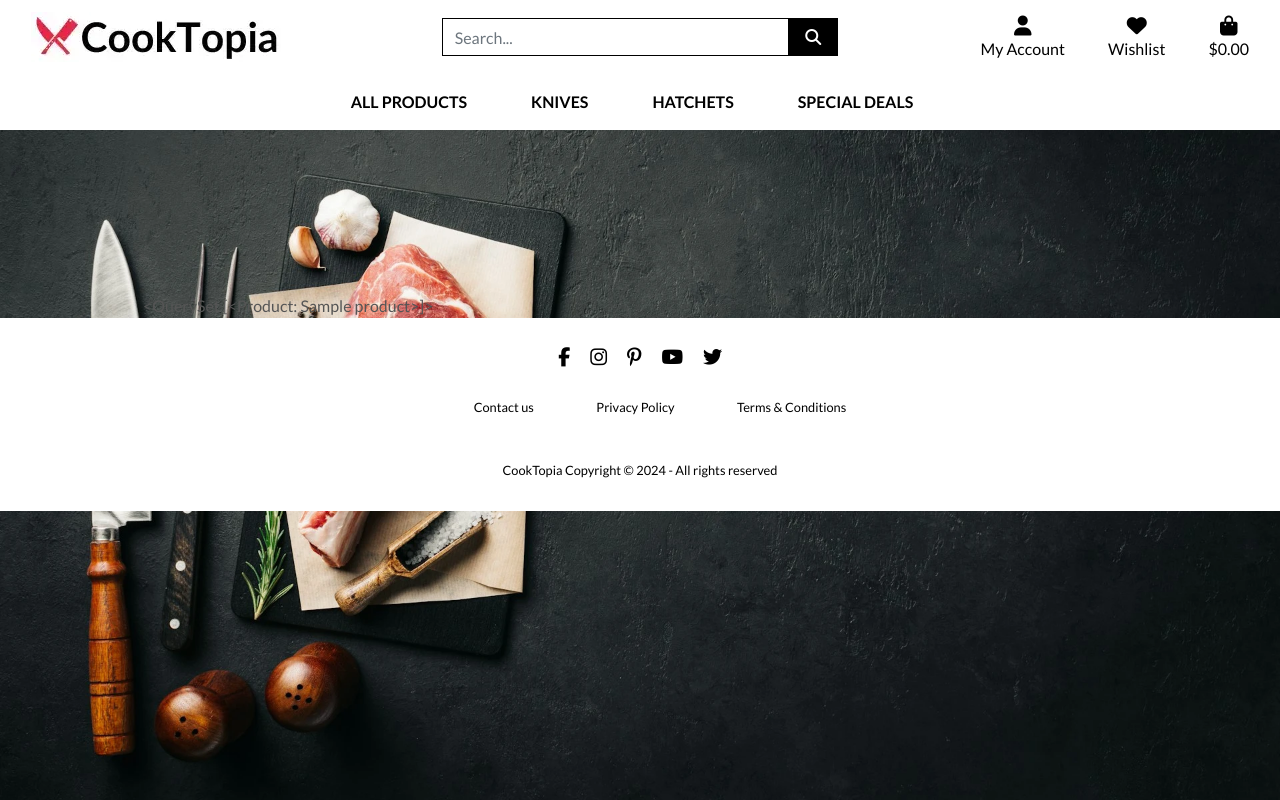
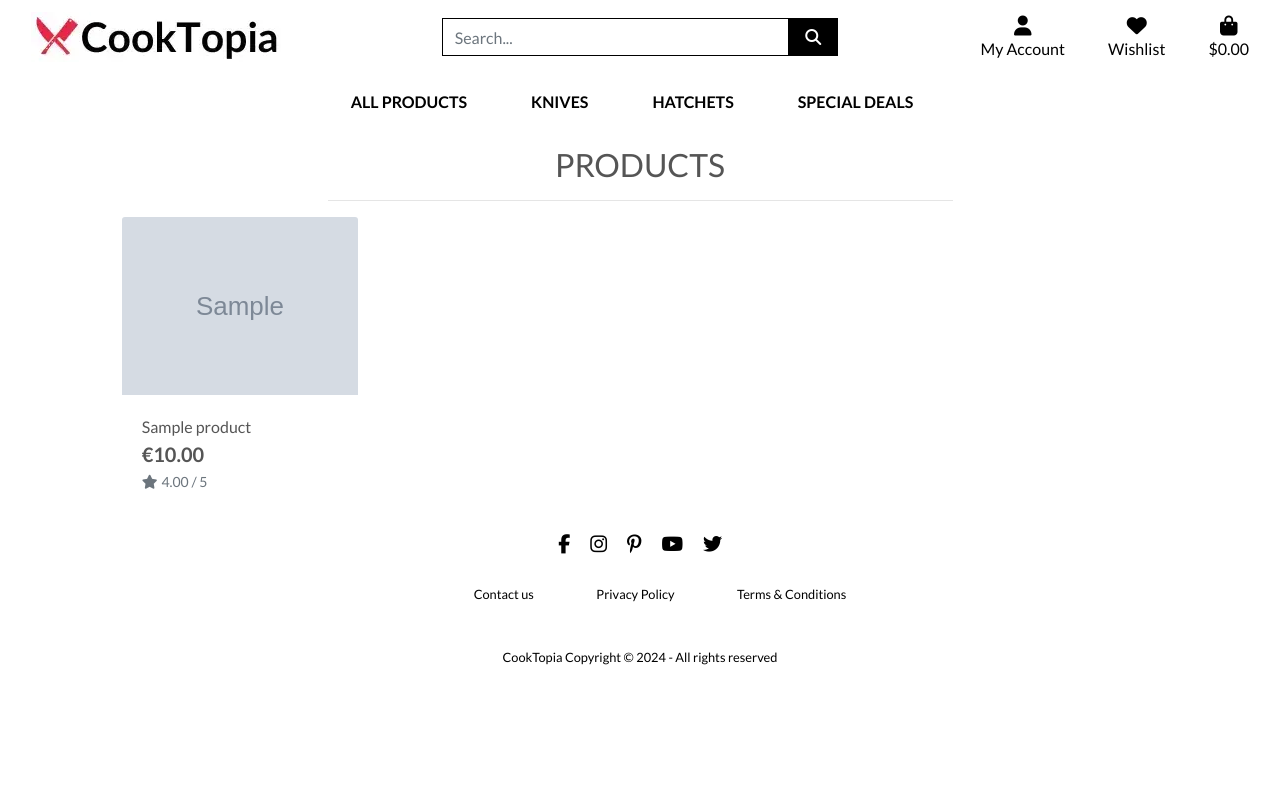
Before and after one commit to AleksandarJavorovic/cooktopia, a Django app: page /products/ in a window 1280 px wide. Run offline with Django 3.2, Linux system fonts and the light colour scheme; tables that the repository leaves empty hold one stand-in row (values such as "Sample post"); grey boxes marked "Sample" are stand-in pictures; some libraries are stand-ins or nearby versions.

Commit message:
add products template with basic styling

```diff
--- a/products/templates/products/products.html
+++ b/products/templates/products/products.html
@@ -2,7 +2,7 @@
 {% load static %}
 
 {% block page_header %}
-    <div class="container header-container">
+    <div class="container header-container pt-0">
         <div class="row">
             <div class="col"></div>
         </div>
@@ -10,10 +10,71 @@
 {% endblock %}
 
 {% block content %}
-    <div class="container">
+    <div class="overlay"></div>
+    <div class="container-fluid">
         <div class="row">
-            <div class="col">
-                {{ products }}
+            <div class="col text-center mt-3">
+                <h2 class="logo-font">Products</h2>
+                <hr class="w-50 mb-1">
+            </div>
+        </div>
+        <div class="row">
+            <div class="product-container col-10 offset-1">
+                <div class="row mt-1 mb-2"></div>
+                <div class="row">
+                    {% for product in products %}
+                        <div class="col-sm-6 col-md-6 col-lg-4 col-xl-3">
+                            <div class="card h-100 border-0">
+                                {% if product.image %}
+                                <a href="">
+                                    <img class="card-img-top img-fluid" src="{{ product.image.url }}" alt="{{ product.name }}">
+                                </a>
+                                {% else %}
+                                <a href="">
+                                    <img class="card-img-top img-fluid" src="{{ MEDIA_URL }}noimage.png" alt="{{ product.name }}">
+                                </a>
+                                {% endif %}
+                                <div class="card-body pb-0">
+                                    <p class="mb-0">{{ product.name }}</p>
+                                </div>
+                                <div class="card-footer bg-white pt-0 border-0 text-left">
+                                    <div class="row">
+                                        <div class="col">
+                                            <p class="lead mb-0 text-left font-weight-bold">€{{ product.price }}</p>
+                                            {% if product.rating %}
+                                                <small class="text-muted"><i class="fas fa-star mr-1"></i>{{ product.rating }} / 5</small>
+                                            {% else %}
+                                                <small class="text-muted">No Rating</small>
+                                            {% endif %}
+                                        </div>
+                                    </div>
+                                </div>
+                            </div>
+                        </div>
+
+                    {% if forloop.counter|divisibleby:1 %}
+                        <div class="col-12 d-sm-none mb-5">
+                            <hr>
+                        </div>
+                    {% endif %}
+                    {% if forloop.counter|divisibleby:2 %}
+                        <div class="col-12 d-none d-sm-block d-md-block d-lg-none mb-5">
+                            <hr>
+                        </div>
+                    {% endif %}
+                    {% if forloop.counter|divisibleby:3 %}
+                        <div class="col-12 d-none d-lg-block d-xl-none mb-5">
+                            <hr>
+                        </div>
+                    {% endif %}
+                    {% if forloop.counter|divisibleby:4 %}
+                        <div class="col-12 d-none d-xl-block mb-5">
+                            <hr>
+                        </div>
+                    {% endif %}
+
+                    {% endfor %}
+                </div>
             </div>
         </div>
     </div>
--- a/products/urls.py
+++ b/products/urls.py
@@ -1,3 +1,4 @@
+from django.contrib import admin
 from django.urls import path
 from . import views
 
--- a/static/css/base.css
+++ b/static/css/base.css
@@ -62,6 +62,16 @@ body {
 
 .border-black {
     border: 1px solid black !important;
+}
+
+.overlay {
+    height: 100%;
+    width: 100%;
+    top: 0;
+    left: 0;
+    position: fixed;
+    background: white;
+    z-index: -1;
 }
 
 /* Footer */
```
Also changed, not shown: media/chefs-hatchet-wood123.webp (added), media/chefs-knife-1.webp (added), media/chefs-knife-1_jgAMyg8.webp (added), media/chefs-knife-2.webp (added), media/savernake-knives-saphire.webp (added), media/savernake-knives.webp (added).
